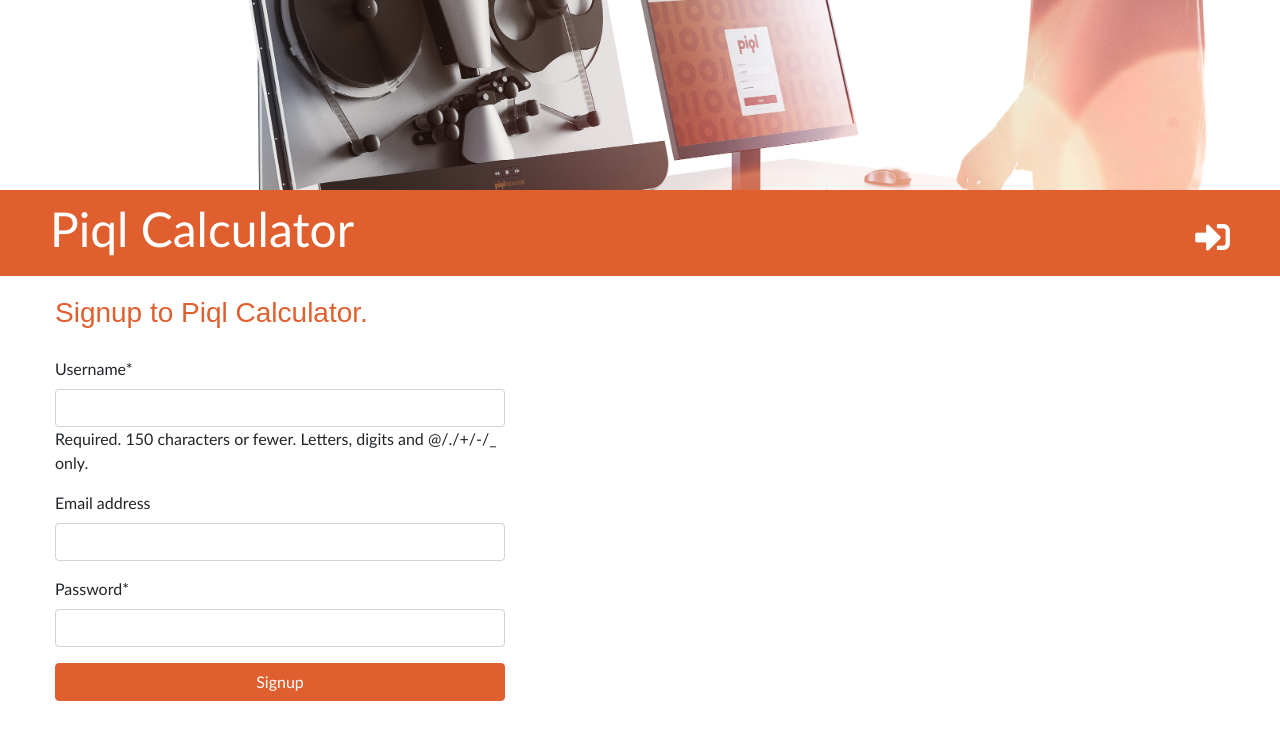
After one commit to alfrtruj-p/calculator, a Django app: page /signup/ in a window 1280 px wide. The commit adds this page. Shown: the top 740 px of the page. Run offline with Django 3.2, Linux system fonts and the light colour scheme; parts of the project's set-up code (start-up, migrations or seed data) failed here and were passed over; some libraries are stand-ins or nearby versions.

Commit message:
Add feature to signup new users.

```diff
--- a/calc/forms.py
+++ b/calc/forms.py
@@ -1,4 +1,8 @@
+from crispy_forms.helper import FormHelper
+from crispy_forms.layout import Submit
 from django import forms
+from django.contrib.auth.models import User
+
 from .models import Input
 
 
@@ -7,3 +11,13 @@ class InputForm(forms.ModelForm):
         model = Input
         fields = ['customer_name', 'piqlConnect_1TB_120GB_in_EUR_per_yr', 'online_data_in_GB', 'online_sales_price_EUR_per_GB',
                   'offline_data_in_GB', 'offline_sales_price_EUR_per_GB', 'comment', 'created_date']
+
+
+class UserForm(forms.ModelForm):
+    password = forms.CharField(widget=forms.PasswordInput())
+    helper = FormHelper()
+    helper.form_method = 'POST'
+    helper.add_input(Submit('Signup', 'Signup', css_class='btn btn-primary'))
+    class Meta:
+        model = User
+        fields = ('username', 'email', 'password')
--- a/calc/static/calc.css
+++ b/calc/static/calc.css
@@ -100,5 +100,9 @@ h3 {
 }
 
 .login {
-    width: 40%;
+    width: 45%;
 }
+
+.signup{
+    color: #E05F2E;
+}
--- /dev/null
+++ b/calc/templates/calc/signup.html
@@ -0,0 +1,14 @@
+{% extends 'calc/base.html' %}
+
+{% block title %}Signup{% endblock %}
+
+{% load crispy_forms_tags %}
+
+{% block content %}
+<div class="panel panel-default" style="width: 450px">
+    <h3 style="text-align: left; font-family: sans-serif">Signup to Piql Calculator.</h3>
+    <div class="pannel-body">
+        {% crispy form %}
+    </div>
+</div>
+{% endblock %}
--- a/calc/templates/registration/login.html
+++ b/calc/templates/registration/login.html
@@ -9,4 +9,5 @@
         {{ form.as_p }}
         <button type="submit" class="btn btn-primary">Login</button>
     </form>
+    <p>Don't have an account? <a href="{% url 'signup' %}" class="signup">Sign Up here</a></p>
 {% endblock %}
--- a/calc/urls.py
+++ b/calc/urls.py
@@ -7,4 +7,5 @@ urlpatterns = [
     path('quote/<int:pk>/edit/', views.data_edit, name='data_edit'),
     path('', views.data_history, name='data_history'),
     path('quote/<int:pk>/delete', views.quote_delete, name='quote_delete'),
+    path('signup/', views.signup, name='signup'),
     ]
--- a/calc/views.py
+++ b/calc/views.py
@@ -1,9 +1,11 @@
+from django.contrib.auth import login
 from django.contrib.auth.decorators import login_required
+from django.contrib.auth.models import User
 from django.shortcuts import render, redirect, get_object_or_404
 from django.utils import timezone
 from calc import calculator
 
-from .forms import InputForm
+from .forms import InputForm, UserForm
 from .models import Input
 
 # Create your views here.
@@ -56,3 +58,15 @@ def quote_delete(request, pk):
     quote = get_object_or_404(Input, pk=pk)
     quote.delete()
     return redirect('data_history')
+
+
+def signup(request):
+    if request.method == 'POST':
+        form = UserForm(request.POST)
+        if form.is_valid():
+            new_user = User.objects.create_user(**form.cleaned_data)
+            login(request, new_user)
+            return redirect('/')
+    else:
+        form = UserForm()
+    return render(request, 'calc/signup.html', {'form': form})
--- a/calculator/settings.py
+++ b/calculator/settings.py
@@ -25,6 +25,8 @@ SECRET_KEY = '0(rd&$o#4jljd=!6$sqix08$adlv7r4wov8u-dkz*a!v&kpi9$'
 # SECURITY WARNING: don't run with debug turned on in production!
 DEBUG = True
 
+CRISPY_TEMPLATE_PACK = 'bootstrap3'
+
 ALLOWED_HOSTS = []
 
 LOGIN_REDIRECT_URL = 'data_input'
@@ -40,6 +42,7 @@ INSTALLED_APPS = [
     'django.contrib.messages',
     'django.contrib.staticfiles',
     'calc',
+    'crispy_forms',
 ]
 
 MIDDLEWARE = [
```
Also changed, not shown: db.sqlite3.
